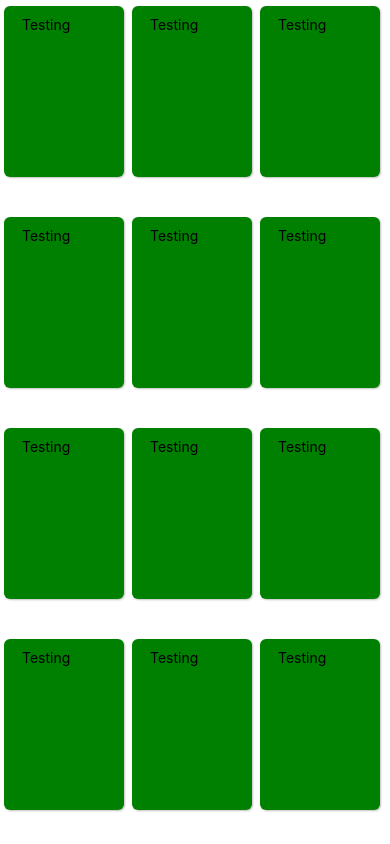
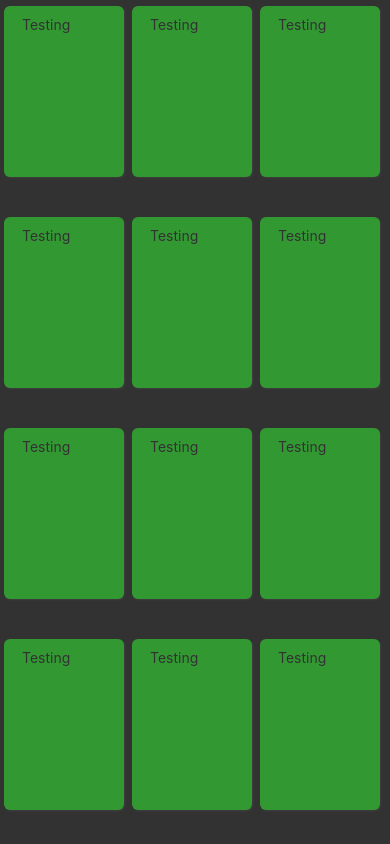
Before and after one commit to Achsuthan/CardGame_Singtel, a React Native app: screen / in a window 390 px wide. Built offline with nearby package versions, Linux system fonts and the light colour scheme.

Commit message:
1. Backgroud color added

```diff
--- a/App.js
+++ b/App.js
@@ -24,6 +24,8 @@ const App: () => React$Node = () => {
 const styles = StyleSheet.create({
   container: {
     flex: 1,
+    backgroundColor: "black",
+    opacity: 0.8
   },
 });
 
```
